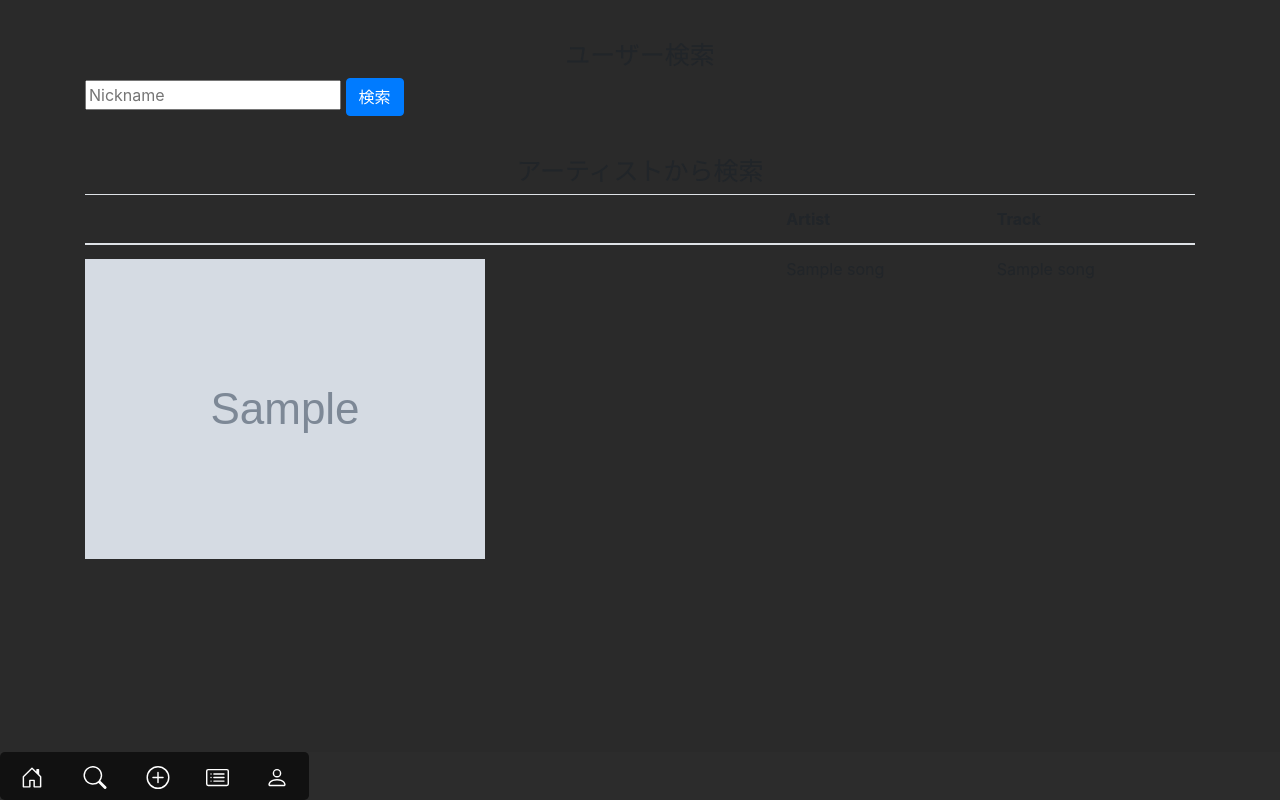
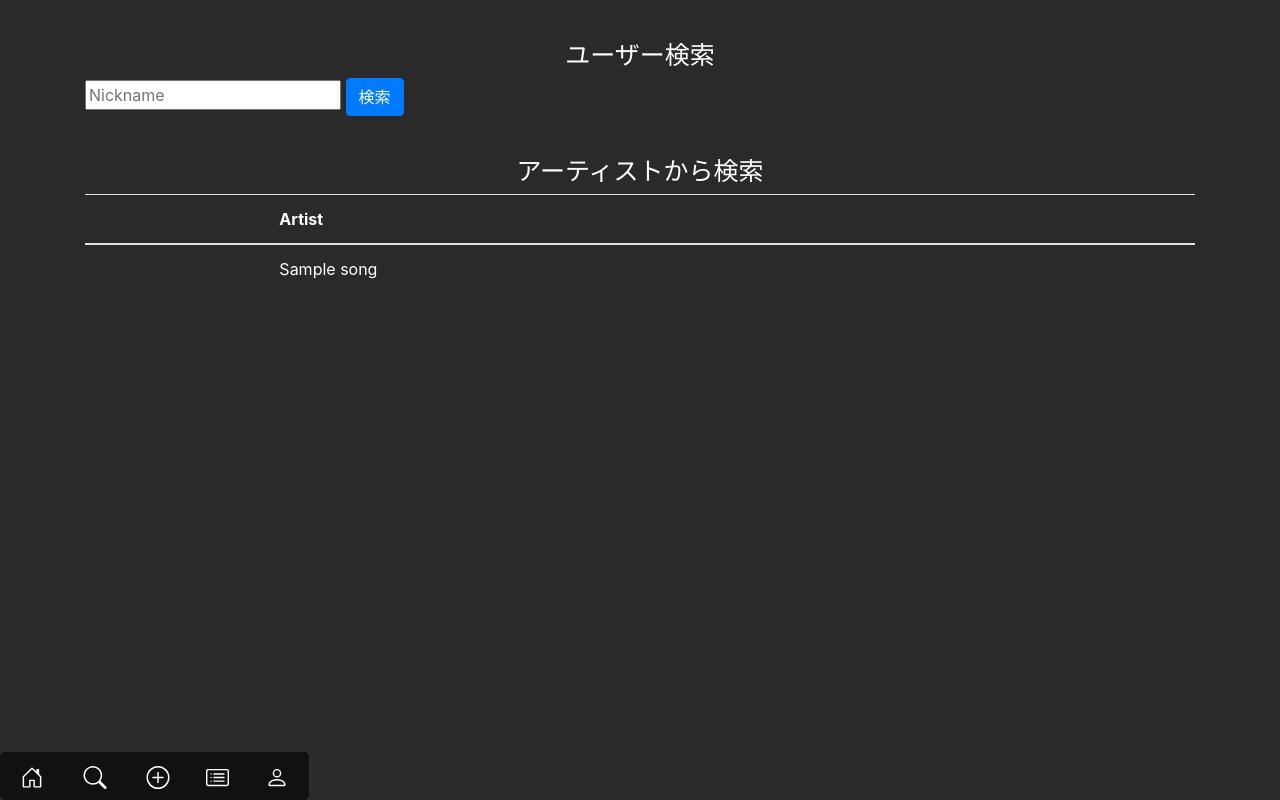
Before and after one commit to Tatsuya-328/codegym-A5, a Flask app: page /search in a window 1280 px wide. Run offline with Flask 2, Linux system fonts and the light colour scheme; the visitor is signed in with stand-in values (Sample User, id 1); tables that the repository leaves empty hold one stand-in row (values such as "Sample post"); grey boxes marked "Sample" are stand-in pictures; parts of the project's set-up code (start-up, migrations or seed data) failed here and were passed over; some libraries are stand-ins or nearby versions.

Commit message:
search機能 重複なしリスト表示完了

```diff
--- a/app.py
+++ b/app.py
@@ -18,7 +18,7 @@ from spotipy.oauth2 import SpotifyOAuth
 from pprint import pprint
 import config
 from models import users, song_locations, songs, follow, made_playlists, Group, UserGroup, requests, likes, db
-from sqlalchemy import or_, desc, and_
+from sqlalchemy import or_, desc, and_, distinct
 from sqlalchemy.sql import func
 
 from profile import Profile_info
@@ -373,18 +373,29 @@ def search():
     # #ユーザ検索
 	# まずはログインユーザのもってるアーティストリストを出す。
     artistslist = []
-    artistsdata = db.session.query(songs.artist_name, songs.track_image, songs.track_name).filter(songs.track_id == song_locations.track_id).filter(song_locations.user_id == session["user_id"]).all()
-
-    for artistdata in artistsdata:
-        print(artistdata[0])
-        # print(artistdata.track_name)
-        print(artistdata[2])
-        # print (artistname.replace("(","").replace(")","").replace("'",""))
-        artistslist.append(artistdata[0])
-
-    artist_info = []
-    for artistdata in artistsdata:
-        artist_info.append(artistdata)
+    artistsdata = db.session.query(songs.artist_name).filter(songs.track_id == song_locations.track_id).filter(song_locations.user_id == session["user_id"]).all()
+    #artists = db.session.query(songs.artist_name, songs.track_image, songs.track_name).filter(songs.track_id == song_locations.track_id).filter(song_locations.user_id == session["user_id"]).all()
+    artist_name = set([])
+    for artist in artistsdata:
+        artist_name.add(artist[0])
+
+    for artist in artist_name:
+        print(artist)
+        artistslist.append(artist)
+
+    print(artistslist)
+    for artist in artistslist:
+        print(artist)
+    # for artistdata in artistsdata:
+    #     print(artistdata[0])
+    #     # print(artistdata.track_name)
+    #     print(artistdata[2])
+    #     # print (artistname.replace("(","").replace(")","").replace("'",""))
+    #     artistslist.append(artistdata[0])
+
+    # artist_info = []
+    # for artistdata in artistsdata:
+    #     artist_info.append(artistdata)
 
     # newartistlist =[]
     # # print(artistslist.replace("(","").replace(")","").replace("'",""))
@@ -393,7 +404,8 @@ def search():
     #     print(artist)
     #     newartistlist.append({'artistname':artist})
 
-    return render_template('search.html',user_id=session["user_id"],artistslist=artistslist, artist_info=artist_info)
+    return render_template('search.html',user_id=session["user_id"],artistslist=artistslist)
+    # return render_template('search.html',user_id=session["user_id"],artistslist=artistslist, artist_info=artist_info)
 
 
 @app.route('/search/<selectedartistname>', methods = ['GET'])
--- a/static/css/style.css
+++ b/static/css/style.css
@@ -258,6 +258,7 @@ a:link, a:visited, a:hover, a:active {
 /* search */
 .artist-table{
   padding-bottom: 40px;
+  color: white;
 }
 
 /* makeplaylist */
--- a/templates/search.html
+++ b/templates/search.html
@@ -37,7 +37,7 @@
 
   <!-- userID検索 -->
 <div class="col-xs-10" style="padding: 40px 0 40px 0;">
-  <h1 style="font-size: 25px; text-align: center">ユーザー検索</h1>
+  <h1 style="font-size: 25px; text-align: center; color: white;">ユーザー検索</h1>
 
 <div class="container">
     <div class="col-xs-8">
@@ -51,7 +51,7 @@
 
 {% if artistslist %}
 <div class="col-xs-10">
-  <h1 style="font-size: 25px; text-align: center">アーティストから検索</h1>
+  <h1 style="font-size: 25px; text-align: center; color: white;">アーティストから検索</h1>
 </div>
 <div class="container">
   <!-- <div class="row"> -->
@@ -62,15 +62,16 @@
           <tr>
             <th></th>
             <th>Artist</th>
-            <th>Track</th>
+            <!-- <th>Track</th> -->
           </tr>
         </thead>
         <tbody>
-          {% for i in artist_info %}
-          <tr data-href="{{ url_for('searchuser', selectedartistname = i[0] ) }}">
-            <td style="padding: 14px 0 0 0;"><img src="{{  i[1]  }}"></td>
-            <td>{{  i[2]  }}</td>
-            <td>{{  i[0]  }}</td>
+          {% for i in artistslist %}
+          <tr data-href="{{ url_for('searchuser', selectedartistname = i ) }}">
+            <!-- <td style="padding: 14px 0 0 0;"><img src="{{  i[1]  }}"></td> -->
+            <td></td>
+            <td>{{ i }}</td>
+            <!-- <td>{{  i  }}</td> -->
           </tr>
           {% endfor %}
         </tbody>
```
